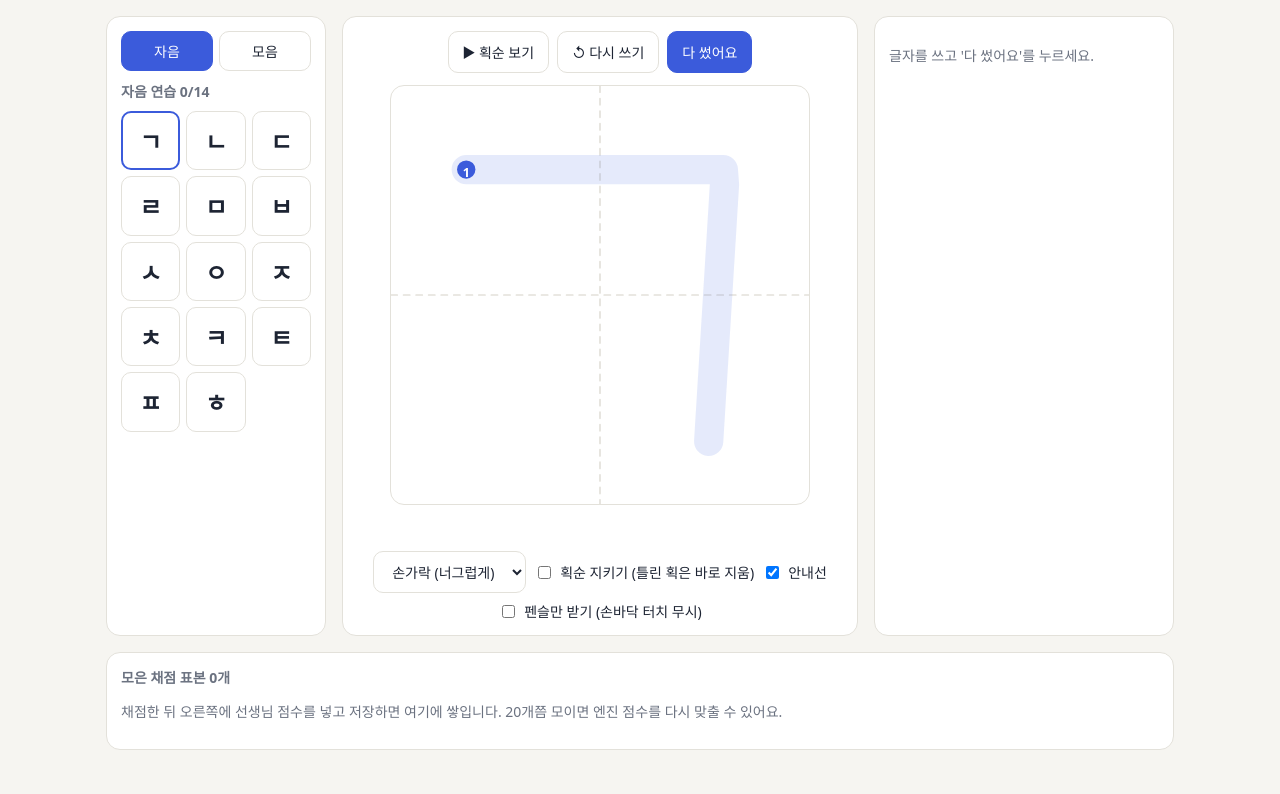
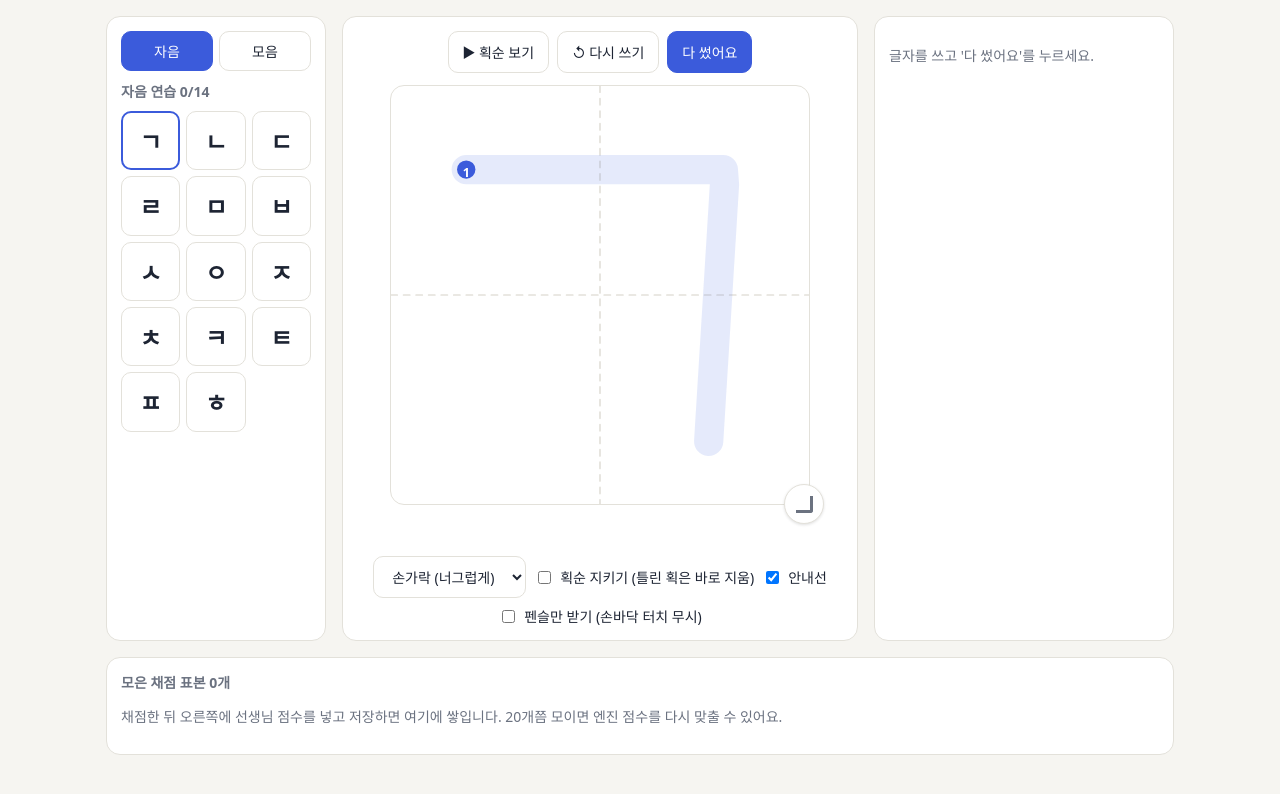
Before and after one commit to KimKyungmin-7788/special-hangeul-writing, a website with bundled scripts: page demo/index.html in a window 1280 px wide. Built offline with nearby package versions, Linux system fonts and the light colour scheme.

Commit message:
연습 화면: 쓰기 칸 크기를 끌어서 조절
- 쓰기 칸 오른쪽 아래 손잡이를 끌면 정사각형을 유지한 채 200px~화면 폭까지 크기 조절
- 방향키로도 20px씩 조절(키보드 접근), 크기는 이 기기에 기억
- 획은 칸 기준 비율 좌표라 크기를 바꿔도 그대로 다시 그려지고 채점도 같음

Co-Authored-By: Claude Opus 5.5 <noreply@anthropic.com>

```diff
--- a/demo/demo.js
+++ b/demo/demo.js
@@ -320,11 +320,57 @@ for (const id of ['penOnly', 'device']) {
   try { const v = localStorage.getItem(key); if (v !== null) { if (el.type === 'checkbox') el.checked = v === '1'; else el.value = v; } } catch {}
   el.addEventListener('change', () => { try { localStorage.setItem(key, el.type === 'checkbox' ? (el.checked ? '1' : '0') : el.value); } catch {} });
 }
-window.addEventListener('resize', fitCanvas);
+window.addEventListener('resize', () => { setPadSize(padSize, false); });
+
+// ---------- 쓰기 칸 크기 조절 ----------
+// 획은 칸 기준 0~1 좌표로 저장되므로 크기를 바꿔도 그대로 맞춰 다시 그려지고 채점도 같다.
+const PAD_MIN = 200, PAD_STEP = 20, PAD_KEY = 'hw-pref-padSize';
+const padWrap = $('padWrap'), padHandle = $('padResize'), padLabel = $('padSizeLabel');
+let padSize = 420;
+const padMax = () => {
+  const stage = padWrap.parentElement, cs = getComputedStyle(stage);
+  return Math.max(PAD_MIN, stage.clientWidth - parseFloat(cs.paddingLeft) - parseFloat(cs.paddingRight));
+};
+function setPadSize(px, save = true) {
+  padSize = Math.round(Math.max(PAD_MIN, Math.min(padMax(), px)));
+  document.documentElement.style.setProperty('--pad-size', padSize + 'px');
+  padHandle.setAttribute('aria-valuemax', String(Math.round(padMax())));
+  padHandle.setAttribute('aria-valuenow', String(padSize));
+  padHandle.setAttribute('aria-valuetext', `${padSize}픽셀`);
+  padLabel.textContent = `${padSize}px`;
+  fitCanvas();
+  if (save) { try { localStorage.setItem(PAD_KEY, String(padSize)); } catch {} }
+}
+let padDrag = null;
+padHandle.addEventListener('pointerdown', (e) => {
+  e.preventDefault();
+  try { padHandle.setPointerCapture(e.pointerId); } catch {}
+  padDrag = { id: e.pointerId, x: e.clientX, y: e.clientY, size: padWrap.getBoundingClientRect().width };
+  padWrap.classList.add('resizing');
+});
+padHandle.addEventListener('pointermove', (e) => {
+  if (!padDrag || e.pointerId !== padDrag.id) return;
+  // 오른쪽·아래로 끌면 커지고 왼쪽·위로 끌면 작아진다(더 많이 움직인 쪽을 따름)
+  const dx = e.clientX - padDrag.x, dy = e.clientY - padDrag.y;
+  setPadSize(padDrag.size + (Math.abs(dx) > Math.abs(dy) ? dx : dy), false);
+});
+const endPadDrag = (e) => {
+  if (!padDrag || e.pointerId !== padDrag.id) return;
+  padDrag = null;
+  padWrap.classList.remove('resizing');
+  setPadSize(padSize);
+};
+padHandle.addEventListener('pointerup', endPadDrag);
+padHandle.addEventListener('pointercancel', endPadDrag);
+padHandle.addEventListener('keydown', (e) => {
+  const d = { ArrowRight: PAD_STEP, ArrowUp: PAD_STEP, ArrowLeft: -PAD_STEP, ArrowDown: -PAD_STEP }[e.key];
+  if (d) { e.preventDefault(); setPadSize(padSize + d); }
+});
+try { const saved = Number(localStorage.getItem(PAD_KEY)); if (saved) padSize = saved; } catch {}
 
 renderGrid();
 renderSamples();
-fitCanvas();
+setPadSize(padSize, false);
 
 // 브라우저 콘솔에서 자동 확인할 때 쓰는 손잡이
 window.__hw = { evaluate, getTemplate, setStrokes: (s) => { strokes = s; redraw(); }, score, select };
--- a/demo/index.html
+++ b/demo/index.html
@@ -30,7 +30,14 @@
   button.btn, select { font: inherit; font-size: 14px; border: 1px solid var(--line); background: #fff; color: var(--ink); border-radius: 10px; padding: 9px 14px; min-height: 42px; cursor: pointer; }
   button.btn.primary { background: var(--accent); border-color: var(--accent); color: #fff; }
   label.toggle { display: flex; align-items: center; gap: 6px; font-size: 14px; }
-  canvas { width: min(100%, 420px); aspect-ratio: 1; background: #fff; border: 1px solid var(--line); border-radius: var(--radius); touch-action: none; -webkit-user-select: none; user-select: none; -webkit-touch-callout: none; }
+  /* 쓰기 칸: 오른쪽 아래 손잡이를 끌어 크기를 바꾼다(--pad-size) */
+  .pad-wrap { position: relative; width: min(100%, var(--pad-size, 420px)); }
+  .pad-resize { position: absolute; right: -14px; bottom: -14px; width: 40px; height: 40px; border-radius: 50%; touch-action: none; cursor: nwse-resize; display: flex; align-items: center; justify-content: center; background: var(--panel); border: 1px solid var(--line); box-shadow: 0 1px 3px rgba(0,0,0,.12); }
+  .pad-resize::before { content: ""; width: 14px; height: 14px; border-right: 3px solid var(--muted); border-bottom: 3px solid var(--muted); border-radius: 0 0 3px 0; }
+  .pad-resize:focus-visible { outline: 3px solid var(--accent); outline-offset: 2px; }
+  .pad-size-label { position: absolute; right: 32px; bottom: -12px; font-size: 12px; color: var(--muted); background: var(--panel); padding: 2px 6px; border-radius: 6px; opacity: 0; transition: opacity .2s; pointer-events: none; }
+  .pad-wrap.resizing .pad-size-label { opacity: 1; }
+  canvas { width: 100%; aspect-ratio: 1; background: #fff; border: 1px solid var(--line); border-radius: var(--radius); touch-action: none; -webkit-user-select: none; user-select: none; -webkit-touch-callout: none; }
   canvas.shake { animation: shake .3s; }
   @keyframes shake { 25% { transform: translateX(-6px); } 75% { transform: translateX(6px); } }
   .toast { min-height: 22px; font-size: 15px; color: var(--warn); font-weight: 600; }
@@ -74,7 +81,11 @@
       <button class="btn" id="clearBtn">↺ 다시 쓰기</button>
       <button class="btn primary" id="doneBtn">다 썼어요</button>
     </div>
-    <canvas id="pad" width="420" height="420"></canvas>
+    <div class="pad-wrap" id="padWrap">
+      <canvas id="pad" width="420" height="420"></canvas>
+      <div class="pad-resize" id="padResize" role="slider" tabindex="0" aria-label="쓰기 칸 크기" aria-valuemin="200" title="끌어서 칸 크기 조절"></div>
+      <span class="pad-size-label" id="padSizeLabel"></span>
+    </div>
     <div class="toast" id="toast" aria-live="polite"></div>
     <div class="toolbar">
       <select id="device" aria-label="입력 기기">
```
